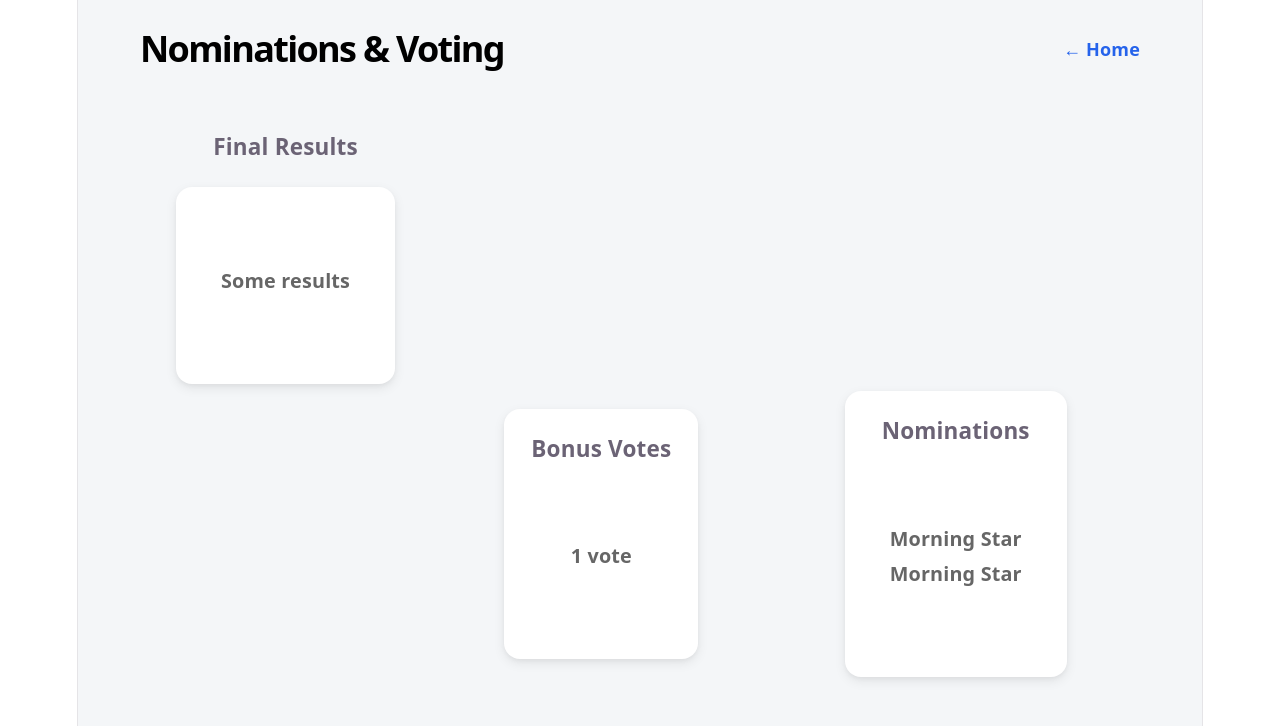
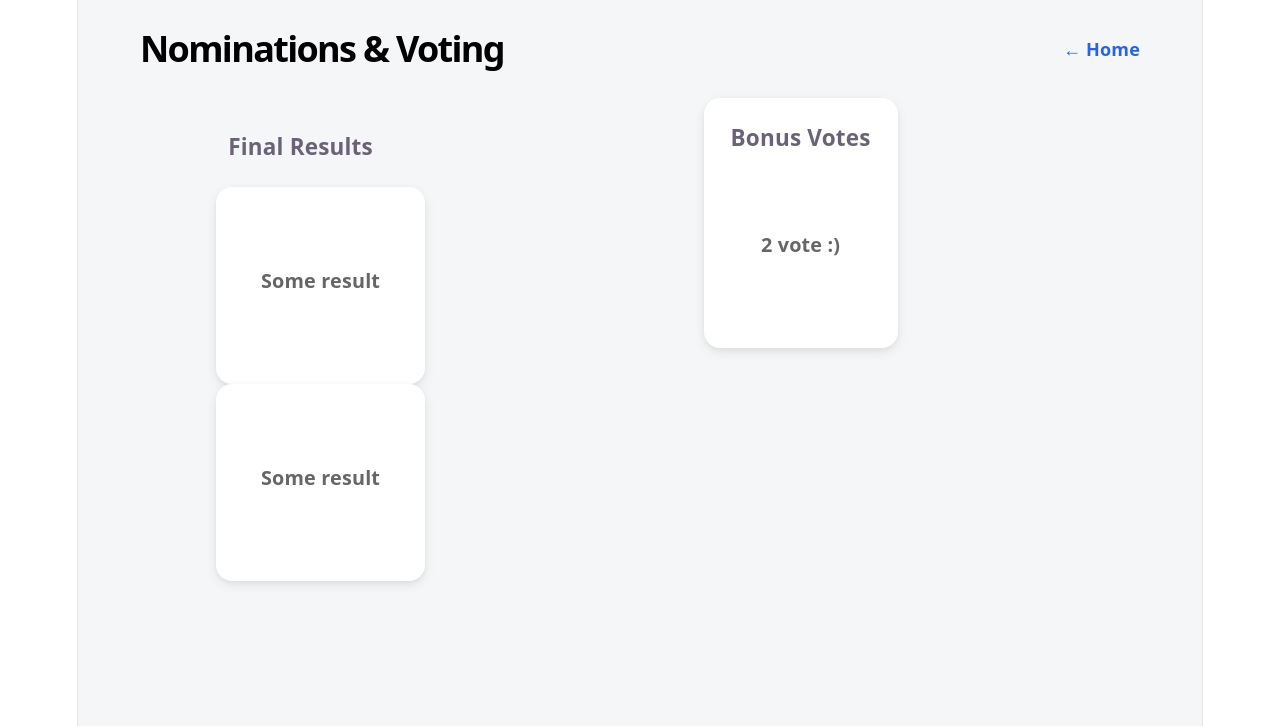
Before and after one commit to mrk4590/eternal-damnation-2, a React (Vite) app in the folder BC-frontend/: page /votes in a window 1280 px wide. Shown: the top 726 px of the page. Built offline with nearby package versions, Linux system fonts and the light colour scheme.

Commit message:
some ui changes

```diff
--- a/BC-frontend/src/pages/Votes.jsx
+++ b/BC-frontend/src/pages/Votes.jsx
@@ -1,5 +1,44 @@
 import { Link } from 'react-router-dom';
 import styles from './Votes.module.css';
+
+function ResultDisplay() {
+  // Given or gotten from the database
+  // I'm sure there's a better way to be doing this
+  const resultItems = []
+
+  for (let i = 0; i < 2; i++) {
+    resultItems.push(<Result />)
+  }
+
+  const listItems = resultItems.map(item =>
+    <li key={item}>
+      {item}
+    </li>
+  )
+
+  return (
+    <div className={styles.container}>
+      <div className={styles.sectionTitle}>Final Results</div>
+
+      <ul style={{listStyleType: 'none'}}>
+        {listItems}
+      </ul>
+    </div>
+  )
+}
+
+function Result() {
+  // Database stuff to get a result here,
+  // or this could be given in the constructor ig
+  let result = 'Some result'
+  return (
+    <div className={styles.card}>
+      <div className={styles.emptyState}>
+        <p>{result}</p>
+      </div>
+    </div>
+  )
+}
 
 export default function Votes() {
   return (
@@ -13,43 +52,17 @@ export default function Votes() {
       </div>
 
       <div className={styles.pageBody}>
-        <div className={styles.container}>
-          <div className={styles.sectionTitle}>Final Results</div>
+        <ResultDisplay />
 
-          <div className={styles.card}>
-            <div className={styles.emptyState}>
-              <p>Some results</p>
-            </div>
-          </div>
-        </div>
-
-        <div className={styles.card}>
+        {/*This should probably be its own function*/}
+        <div className={styles.card} style={{alignSelf: "flex-start"}}>
           <div className={styles.sectionTitle}>Bonus Votes</div>
 
           <div className={styles.emptyState}>
-            <p>1 vote</p>
-          </div>
-        </div>
-
-        <div className={styles.card}>
-          <div className={styles.sectionTitle}>Nominations</div>
-
-          <div className={styles.emptyState}>
-            <p>Morning Star</p>
-            <p>Morning Star</p>
+            <p>{"2 vote :)"}</p> {/*some db stuff to get these votes*/}
           </div>
         </div>
       </div>
-      {/* <div className={styles.card}>
-        <h2 className={styles.sectionTitle}>Community Votes</h2>
-
-        <div className={styles.emptyState}>
-          <p>No votes available.</p>
-          <span>
-            Community polls and vote results will appear here.
-          </span>
-        </div>
-      </div> */}
     </div>
   );
 }
```
